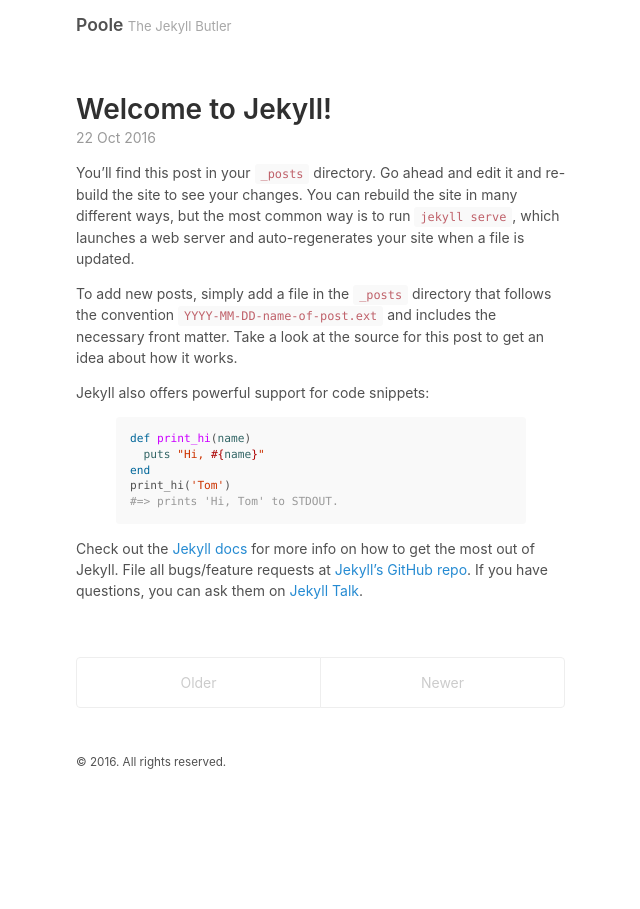
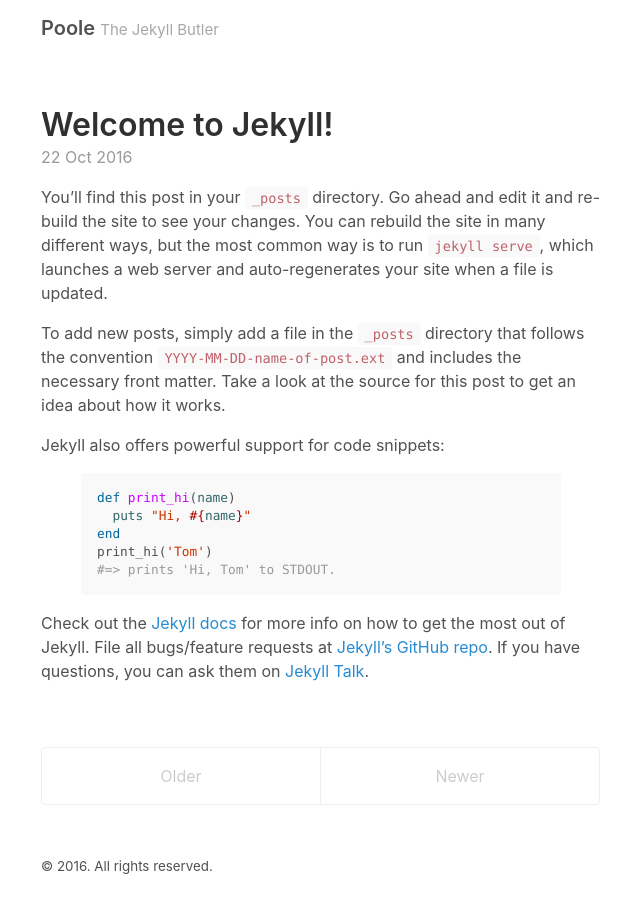
Before and after one commit to chongkong/chongkong.github.io, a Jekyll site: the page built from index.html, in a window 1280 px wide. Shown: the whole page, without its empty margins (319-959 px from the left). Built offline with Jekyll 4.4.1, drawn with Linux system fonts in a browser that asks for light colours; the list of posts is cut into pages by our own code.

Commit message:
Restore root font size

```diff
--- a/_sass/_variables.scss
+++ b/_sass/_variables.scss
@@ -14,7 +14,7 @@
 $brown: #8f5536;
 
 $root-font-family: -apple-system, BlinkMacSystemFont, "Segoe UI", "Roboto", "Oxygen", "Ubuntu", "Cantarell", "Fira Sans", "Droid Sans", "Helvetica Neue", Arial, sans-serif;
-$root-font-size: 14px;
+$root-font-size: 16px;
 $root-line-height: 1.5;
 
 $body-color: #515151;
```
